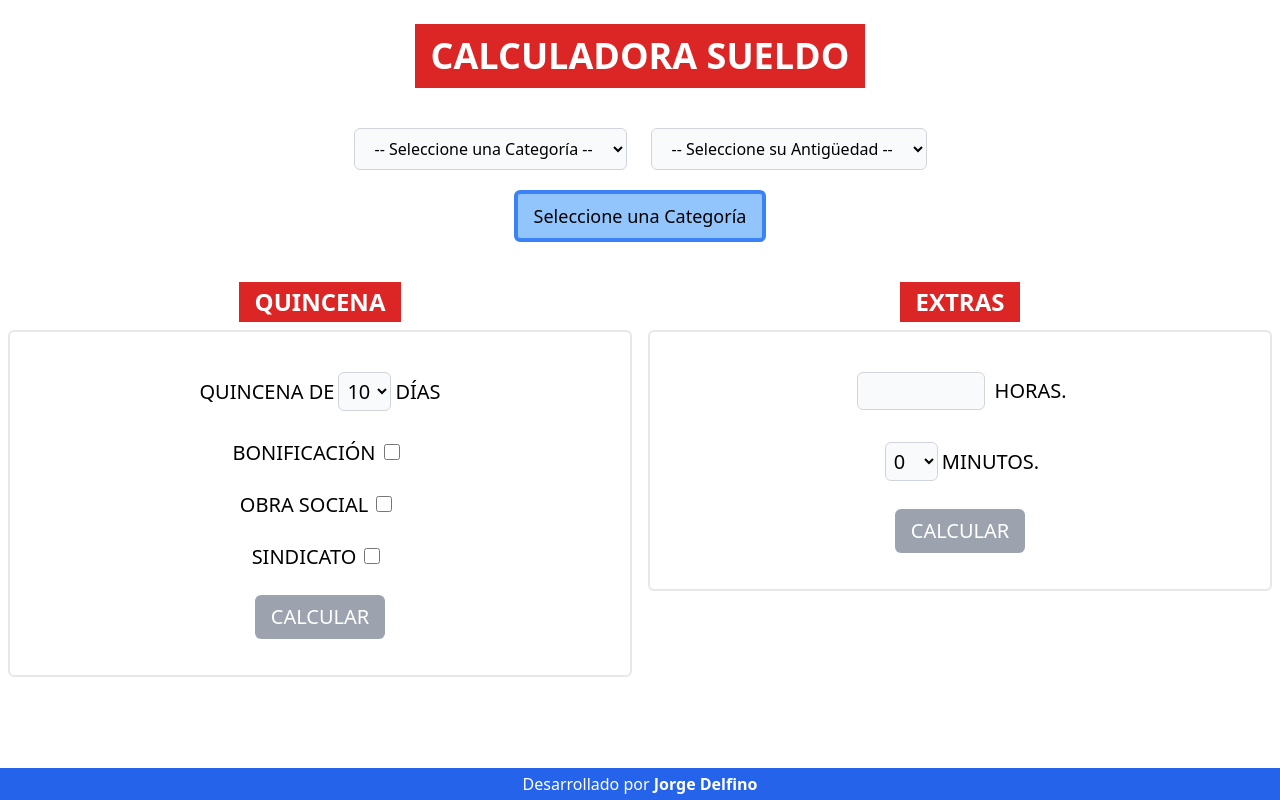
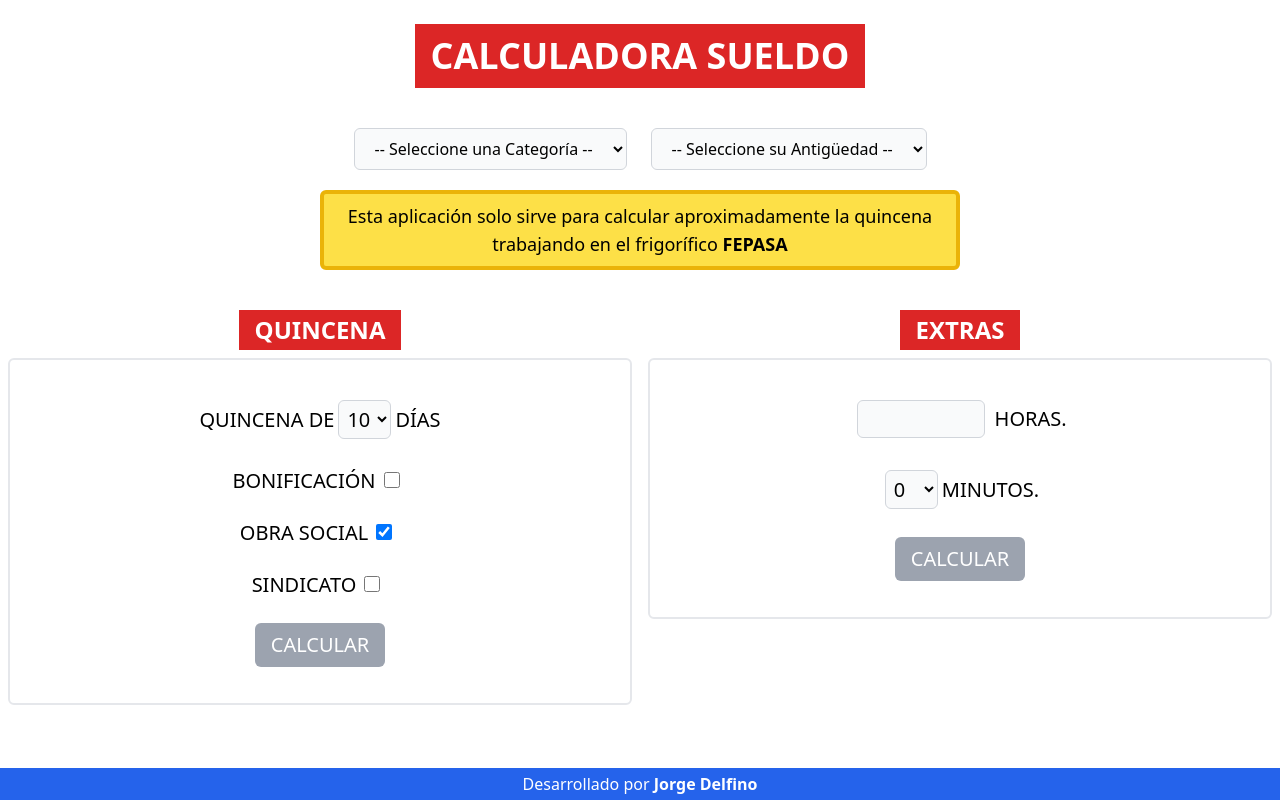
Before and after one commit to jorgedelfino/calculadora_quincena, a React (Vite) app: page / in a window 1280 px wide. Built offline with nearby package versions, Linux system fonts and the light colour scheme.

Commit message:
cambiado mensaje principal y detalles css

```diff
--- a/src/components/Categoria.jsx
+++ b/src/components/Categoria.jsx
@@ -55,7 +55,7 @@ const Categoria = ({
 				</select>
 			</form>
 			<div
-				className="w-full py-5 flex justify-center">
+				className="container w-full mx-auto py-5 flex justify-center">
 			{mostrarValor && (
 				<p
 					className="text-center text-lg bg-blue-300 py-2 px-4 rounded-md border-4 border-blue-500"
@@ -65,8 +65,9 @@ const Categoria = ({
 
 			{!mostrarValor && (
 				<p
-					className="text-center text-lg bg-blue-300 py-2 px-4 rounded-md border-4 border-blue-500"
-				>Seleccione una Categoría
+					className="text-center text-lg md:w-1/2 bg-yellow-300 py-2 px-4 rounded-md border-4 border-yellow-500"
+				>
+					Esta aplicación solo sirve para calcular aproximadamente la quincena trabajando en el frigorífico <span className="uppercase font-bold">FEPASA</span>
 				</p>
 			)}
 			</div>
--- a/src/components/Quincena.jsx
+++ b/src/components/Quincena.jsx
@@ -26,7 +26,7 @@ const Quincena = ({ valorTotal, mostrarValor }) => {
 	const [hayBonificacion, setHayBonificacion] = useState(false)
 	const [bonificacion, setBonificacion] = useState(0)
 
-	const [hayAporteObraSocial, setHayAporteObraSocial] = useState(false)
+	const [hayAporteObraSocial, setHayAporteObraSocial] = useState(true)
 	const [hayAporteSindicato, setHayAporteSindicato] = useState(false)
 
 	const handleQuincena = e => {
@@ -67,16 +67,20 @@ const Quincena = ({ valorTotal, mostrarValor }) => {
 	useEffect(() => {
 		if (hayAporteObraSocial) {
 			setValorAporteObraSocial(totalRemun / 100 * 3.2)
+		} else {
+			setValorAporteObraSocial(0)
 		}
 
 		if (hayAporteSindicato) {
 			setValorAporteSindicato(totalRemun / 100 * 2.2)
+		} else {
+			setValorAporteSindicato(0)
 		}
 
 		setValorAporteJubilacion(totalRemun / 100 * 11)
 		setValorAporte19032(totalRemun / 100 * 3)
 		setValorAporteSolidario(totalRemun / 100 * 2.2)
-	}, [totalRemun])
+	}, [hayAporteObraSocial, hayAporteSindicato, totalRemun])
 
 	useEffect(() => {
 		setTotalDeducciones(valorAporteObraSocial + valorAporteSindicato + valorAporteJubilacion + valorAporte19032 + valorAporteSolidario)
@@ -120,20 +124,23 @@ const Quincena = ({ valorTotal, mostrarValor }) => {
 					</p>
 				</div>
 				<div className='py-3'>
+					<div
+						className='text-center'
+					>
 						<label
 							htmlFor="hayBonificacion"
 						>Bonificación</label>
 						<input
 							id='hayBonificacion'
 							type="checkbox"
-						value={hayBonificacion}
 							onChange={() => setHayBonificacion(!hayBonificacion)}
 							className='h-4 w-4 mx-2'
 						/>
+					</div>
 					{hayBonificacion && (
 						<input
 							type="number"
-							className='border rounded-md border-gray-300 bg-gray-50 m-1 p-1'
+							className='border rounded-md border-gray-300 bg-gray-50 m-1 mt-4 p-1'
 							onChange={handleBonificacion}
 						/>
 					)}
@@ -145,7 +152,7 @@ const Quincena = ({ valorTotal, mostrarValor }) => {
 					<input
 						id='hayObraSocial'
 						type="checkbox"
-						value={hayAporteObraSocial}
+						checked={hayAporteObraSocial}
 						className='h-4 w-4 mx-2'
 						onChange={() => setHayAporteObraSocial(!hayAporteObraSocial)}
 					/>
@@ -157,7 +164,6 @@ const Quincena = ({ valorTotal, mostrarValor }) => {
 					<input
 						id='haySindicato'
 						type="checkbox"
-						value={hayAporteSindicato}
 						className='h-4 w-4 mx-2'
 						onChange={() => setHayAporteSindicato(!hayAporteSindicato)}
 					/>
```
Lines whose indentation alone changed are shown as unchanged.
